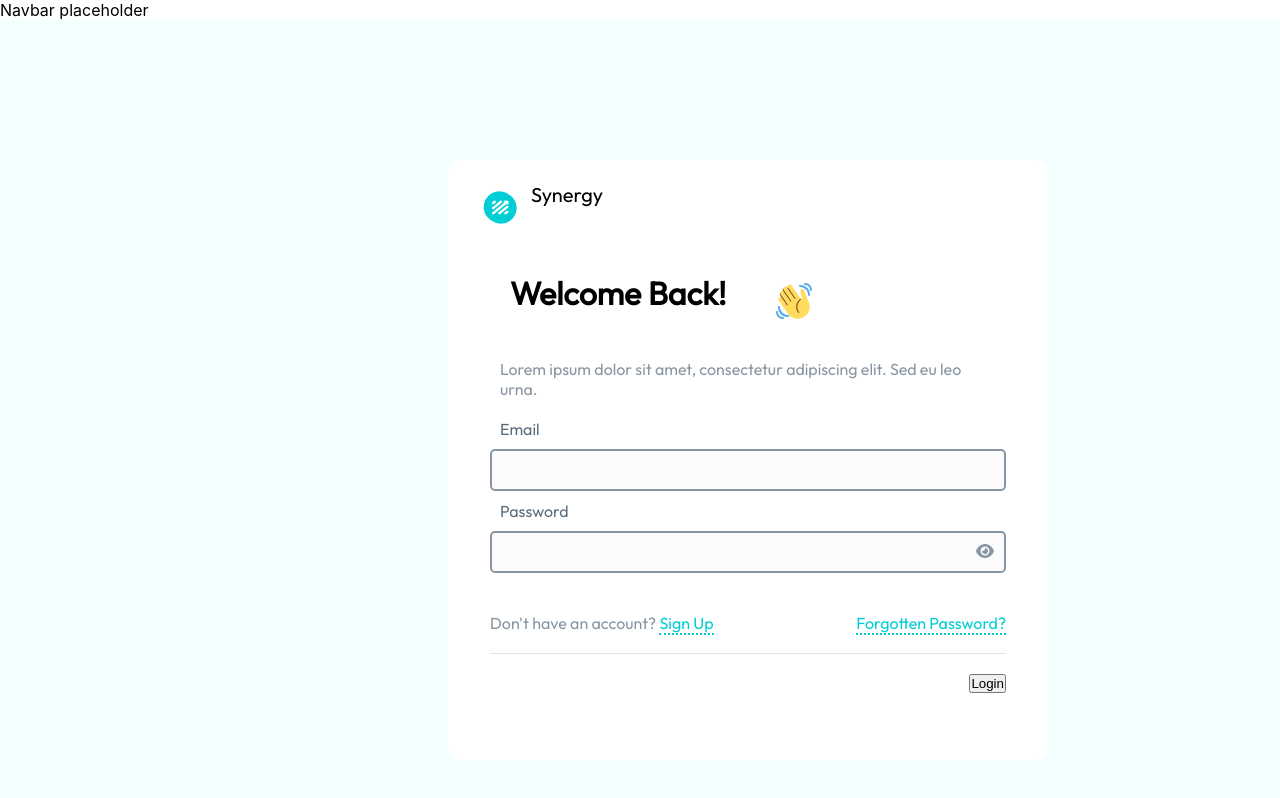
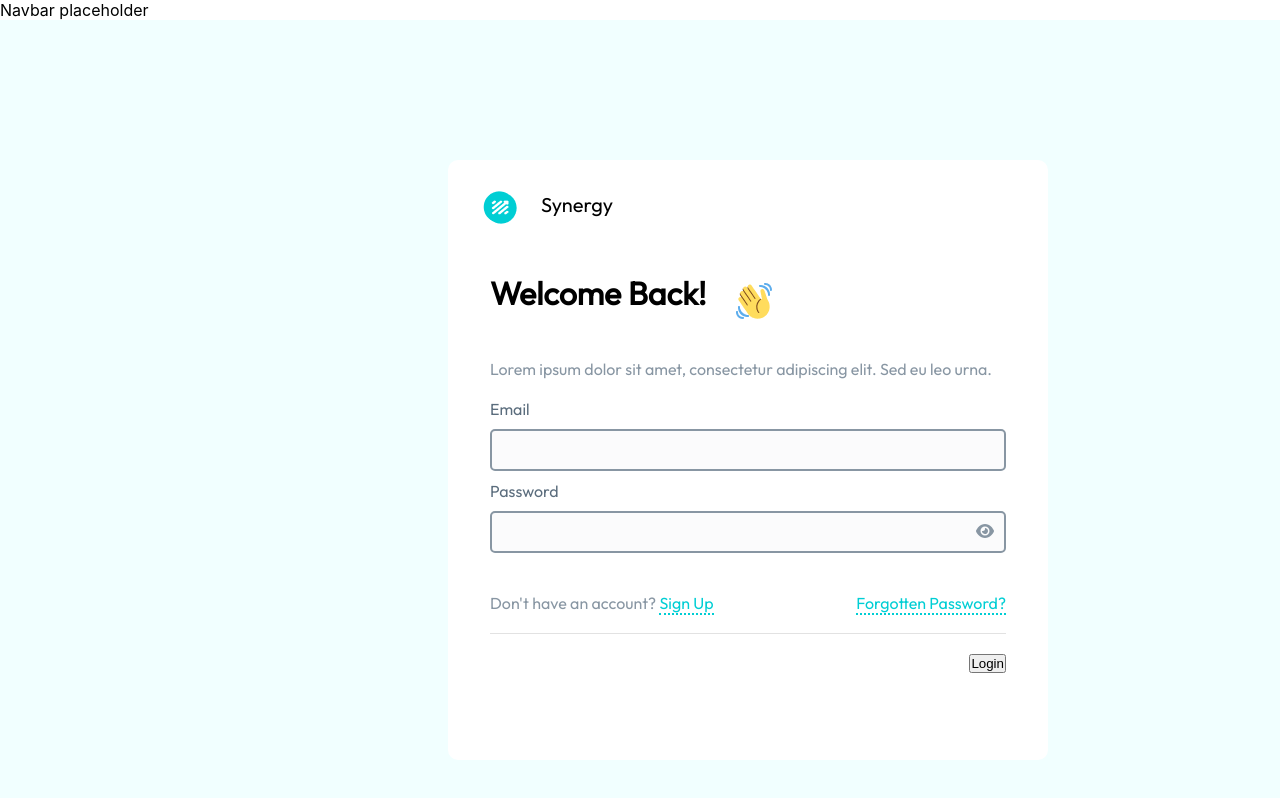
Before and after one commit to nology-tech/synergy, a React (Create React App) app: page /welcome in a window 1280 px wide. Shown: the top 798 px of the page. Built offline with nearby package versions, Linux system fonts and the light colour scheme.

Commit message:
Minor changes to padding

```diff
--- a/src/assets/sass/_loginFlow.scss
+++ b/src/assets/sass/_loginFlow.scss
@@ -40,6 +40,7 @@
       h1 {
         font-size: 20px;
         font-weight: 500;
+        padding: 10px;
       }
       .loginFlow__synergyImg {
         padding: 5px;
@@ -55,7 +56,7 @@
 
         h1 {
           font-size: 32px;
-          padding: 20px;
+          padding: 20px 0px;
         }
 
         .loginFlow__main__img {
@@ -68,10 +69,10 @@
           color: $color-font-gray;
           font-size: 16px;
           font-weight: 400;
-          padding: 10px;
+          padding: 10px 0px;
         }
         p {
-          padding: 10px;
+          padding: 10px 0px;
           color: $color-medium-gray;
         }
         .loginFlow__inputbox {
@@ -104,8 +105,7 @@
       display: flex;
       justify-content: space-between;
       align-content: center;
-      padding-bottom: 20px;
-      padding-top: 20px;
+      padding: 20px 0px;
       border-bottom: 1px solid $color-loginFlow-lightGray;
 
       p {
```
